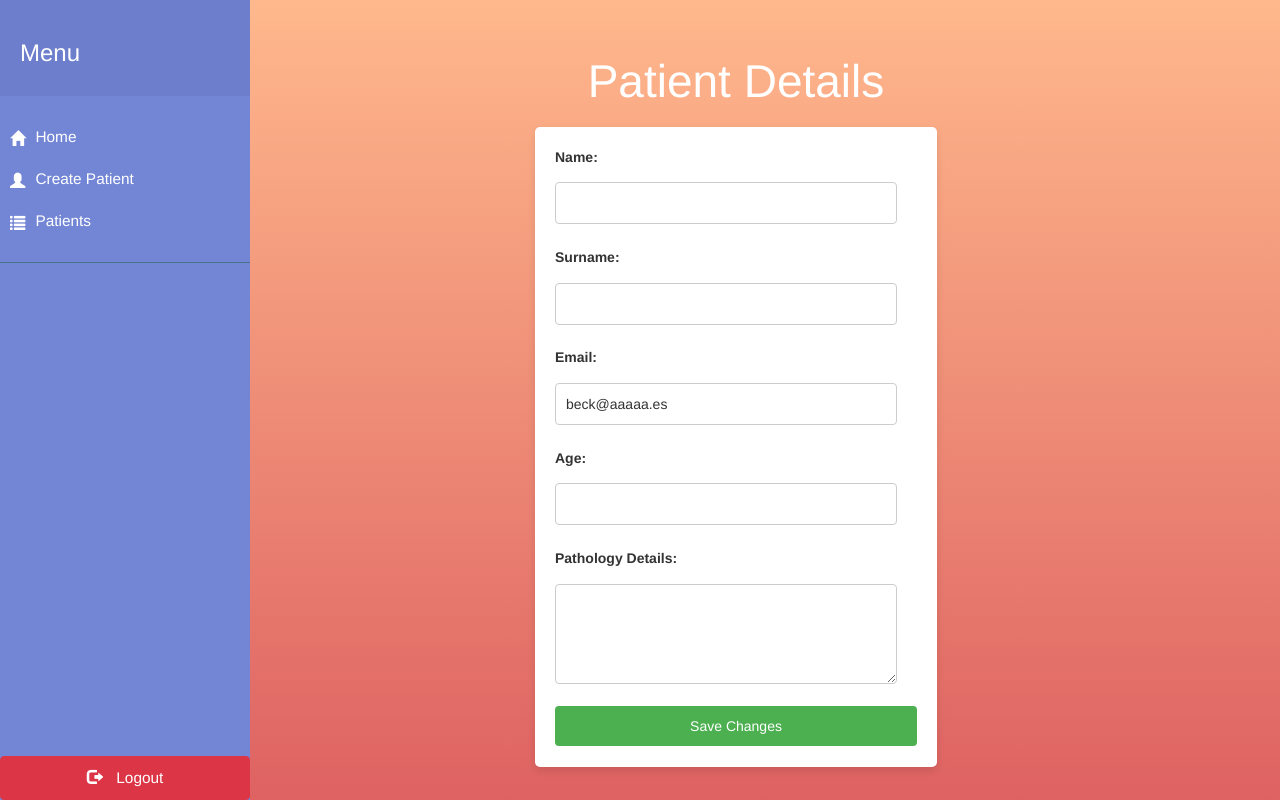
After one commit to beckyfue/TFG, a Django app: page /patient_detail/1/ in a window 1280 px wide. The commit adds this page. Run offline with Django 4.2, Linux system fonts and the light colour scheme; data comes from the database, SQL or seed files in the repository; both versions use the stored data as it was after the commit; some libraries are stand-ins or nearby versions.

Commit message:
patient information!

```diff
--- a/mysite/polls/forms.py
+++ b/mysite/polls/forms.py
@@ -1,6 +1,7 @@
 from django import forms
 from .models import CustomUser
 from django.contrib.auth.forms import UserCreationForm
+from django.core.validators import EmailValidator
 
 class CustomRegistrationForm(UserCreationForm):
     class Meta:
@@ -20,3 +21,16 @@ class PatientCreationForm(UserCreationForm):
         #Specify model and fields to include in our form
         model = CustomUser
         fields = ("username", "password1", "password2")
+
+
+class PatientEditForm(forms.ModelForm):
+    class Meta:
+        model = CustomUser
+        fields = ['name', 'surname', 'email', 'age', 'pathology_details']
+
+
+    def __init__(self, *args, **kwargs):
+        super().__init__(*args, **kwargs)
+        # Add the min_value constraint for the age field
+        self.fields['age'].widget.attrs['min'] = 0
+        self.fields['email'].validators.append(EmailValidator(message='Please enter a valid email address.'))
--- a/mysite/polls/models.py
+++ b/mysite/polls/models.py
@@ -37,6 +37,11 @@ class CustomUser(AbstractUser):
     user_type = models.CharField(max_length=10, choices=USER_TYPES, default="patient")
     assigned_doctor = models.ForeignKey(blank=True, null=True, to='self', on_delete=models.CASCADE, default=None)
     date_joined = models.DateTimeField(default=timezone.now)
+    name = models.CharField(max_length=30, blank=True, default="")
+    surname = models.CharField(max_length=30, blank=True, default="")
+    email = models.EmailField(blank=True, default="")
+    age = models.IntegerField(blank=True, null=True, default=None)
+    pathology_details = models.TextField(blank=True, default="")
 
     def __str__(self):
         return self.username
--- /dev/null
+++ b/mysite/polls/static/polls/patient_detail.css
@@ -0,0 +1,87 @@
+body, html {
+    height: 100%;
+    margin: 0;
+    background: #DE6262;
+    background: -webkit-linear-gradient(to bottom, #FFB88C, #DE6262);
+    background: linear-gradient(to bottom, #FFB88C, #DE6262);
+}
+
+.container {
+    margin-top: 16px;
+}
+
+.welcome {
+    color: white;
+    font-size: 46px;
+    margin-bottom: 20px;
+}
+
+form {
+    background-color: #fff;
+    padding: 20px;
+    border-radius: 5px;
+    box-shadow: 0 4px 8px rgba(0, 0, 0, 0.1);
+    height: 80vh; /* Set fixed height */
+    display: flex;
+    flex-direction: column;
+    justify-content: space-between;
+}
+
+form label {
+    display: block;
+    margin-bottom: 8px;
+    font-weight: bold;
+}
+
+form input[type="text"],
+form input[type="email"],
+form textarea,
+form input[type="number"] {
+    width: calc(100% - 20px); /* Adjusted width to account for padding */
+    padding: 10px;
+    margin-bottom: 15px;
+    border: 1px solid #ccc;
+    border-radius: 4px;
+    box-sizing: border-box;
+}
+
+/* Adjusted height for the pathology details textarea */
+form textarea {
+    height: 100px; /* Adjust as needed */
+}
+
+form input[type="submit"] {
+    background-color: #4CAF50;
+    color: white;
+    padding: 10px 15px;
+    border: none;
+    border-radius: 4px;
+    cursor: pointer;
+}
+
+/* Optional: Add styling for form validation errors */
+form .errorlist {
+    color: #FF0000;
+    margin: 0;
+    padding: 0;
+    list-style: none;
+}
+
+.message-box {
+    background-color: white;
+    padding: 2px;
+    border-radius: 5px;
+    box-shadow: 0 2px 4px rgba(0, 0, 0, 0.1);
+    margin-bottom: 20px;
+    display: flex;
+    justify-content: center;  /* Center content horizontally */
+    align-items: center;  /* Center content vertically */
+}
+
+.success-message {
+    color: black; /* Change to the desired color */
+    font-weight: bold;
+    text-align: center;
+    background-color: #4CAF50; /* Background color for success messages */
+    padding: 10px; /* Padding for success messages */
+}
--- a/mysite/polls/templates/polls/homepage.html
+++ b/mysite/polls/templates/polls/homepage.html
@@ -35,6 +35,7 @@
         // Update every second
         setInterval(updateDateTime, 1000);
     });
+
 </script>
 
 {% endblock %}
--- /dev/null
+++ b/mysite/polls/templates/polls/patient_detail.html
@@ -0,0 +1,37 @@
+<!-- polls/patient_detail.html -->
+{% extends 'polls/doctordash.html' %}
+
+{% block content %}
+<link href="//maxcdn.bootstrapcdn.com/bootstrap/3.3.0/css/bootstrap.min.css" rel="stylesheet" id="bootstrap-css">
+{% load static %}
+<link rel="stylesheet" href="{% static 'polls/patient_detail.css' %}">
+<div class="container">
+    {% if messages %}
+        <div class="message-box">
+            <ul class="messages">
+                {% for message in messages %}
+                    <div class="alert {{ message.tags }} text-center success-message">
+                        {{ message }}
+                    </div>
+                {% endfor %}
+            </ul>
+        </div>
+    {% endif %}
+    <h1 class="welcome text-center">Patient Details</h1>
+    <form method="post">
+        {% csrf_token %}
+        <label for="{{ form.name.id_for_label }}">Name:</label>
+        {{ form.name }}
+        <label for="{{ form.surname.id_for_label }}">Surname:</label>
+        {{ form.surname }}
+        <label for="{{ form.email.id_for_label }}">Email:</label>
+        {{ form.email }}
+        <!-- Add labels for other fields as needed -->
+        <label for="{{ form.age.id_for_label }}">Age:</label>
+        {{ form.age }}
+        <label for="{{ form.pathology_details.id_for_label }}">Pathology Details:</label>
+        {{ form.pathology_details }}
+        <input type="submit" value="Save Changes">
+    </form>
+</div>
+{% endblock %}
--- a/mysite/polls/templates/polls/patients.html
+++ b/mysite/polls/templates/polls/patients.html
@@ -11,7 +11,7 @@
                 <ul class="patient-list">
                     {% for patient in patients %}
                         <li class="patient-item">
-                            <a href="#">{{ patient.username }}</a>
+                            <a href="{% url 'polls:patient_detail' patient.id %}">{{ patient.username }}</a>
                             <span class="date-added">Added on: {{ patient.date_joined|date:"F d, Y" }}</span>
                         </li>
                     {% endfor %}
--- a/mysite/polls/urls.py
+++ b/mysite/polls/urls.py
@@ -16,6 +16,7 @@ urlpatterns = [
     path('patients/', views.patients, name='patients'),
     path('games/', views.games, name='games'),
     path('patient_homepage/', views.patient_homepage, name='patient_homepage'),
+    path('patient_detail/<int:patient_id>/', views.patient_detail, name='patient_detail'),
 
 
 
--- a/mysite/polls/views.py
+++ b/mysite/polls/views.py
@@ -134,9 +134,18 @@ def user_logout(request):
         messages.success(request, 'Correct Logout', extra_tags='alert alert-info text-center')
     return redirect('polls:custom_login')
 
-@login_required(login_url='polls:custom_login')
+from django.db.models import Count
+
 def homepage(request):
-    return render(request, 'polls/homepage.html')
+    if request.user.user_type == "doctor":
+        # Assuming you have a related_name set in the assigned_doctor ForeignKey
+        patient_count_over_time = CustomUser.objects.filter(assigned_doctor=request.user
+        ).values('date_joined__date').annotate(patient_count=Count('id')).order_by('date_joined__date')
+
+        return render(request, 'polls/homepage.html', {'patient_count_over_time': patient_count_over_time})
+    else:
+        return redirect('/')
+
 
 
 def patients(request):
@@ -155,3 +164,22 @@ def games(request):
 @login_required(login_url='polls:custom_login')
 def patient_homepage(request):
     return render(request, 'polls/patient_homepage.html')
+
+
+
+from django.shortcuts import render, get_object_or_404
+from .forms import PatientEditForm
+
+
+def patient_detail(request, patient_id):
+    patient = get_object_or_404(CustomUser, id=patient_id)
+
+    if request.method == 'POST':
+        form = PatientEditForm(request.POST, instance=patient)
+        if form.is_valid():
+            form.save()
+            messages.success(request, 'Changes saved successfully.')
+    else:
+        form = PatientEditForm(instance=patient)
+
+    return render(request, 'polls/patient_detail.html', {'patient': patient, 'form': form})
```
Also changed, not shown: mysite/db.sqlite3, mysite/polls/migrations/0004_customuser_age_customuser_name_and_more.py (added).
